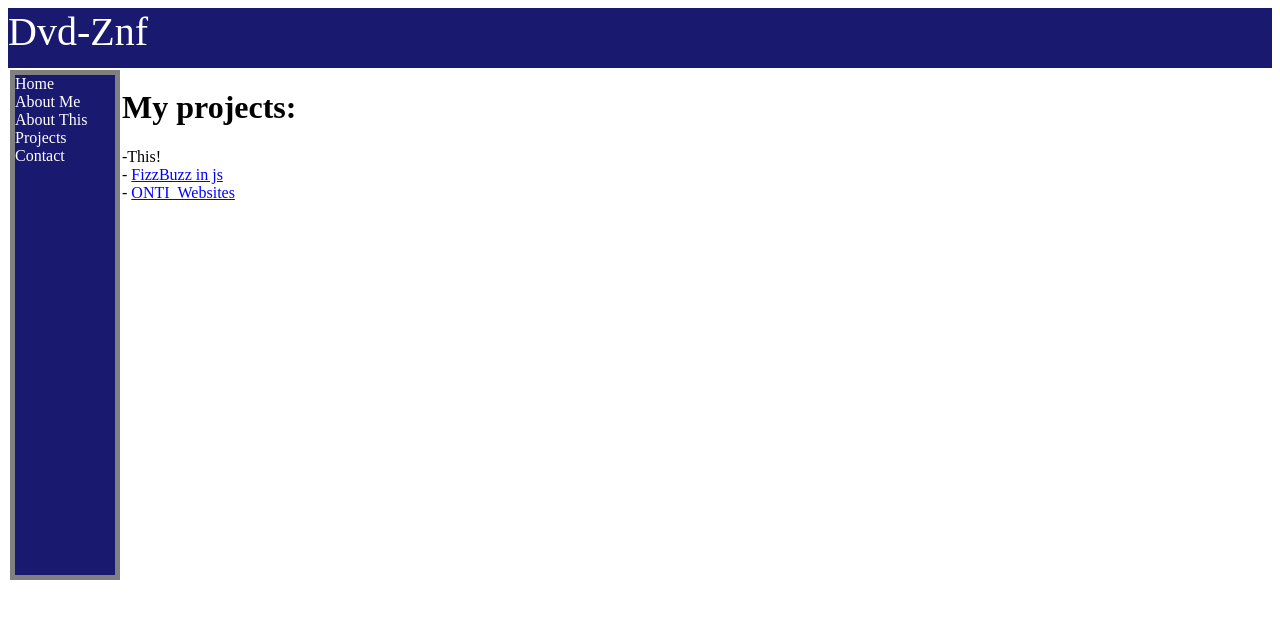
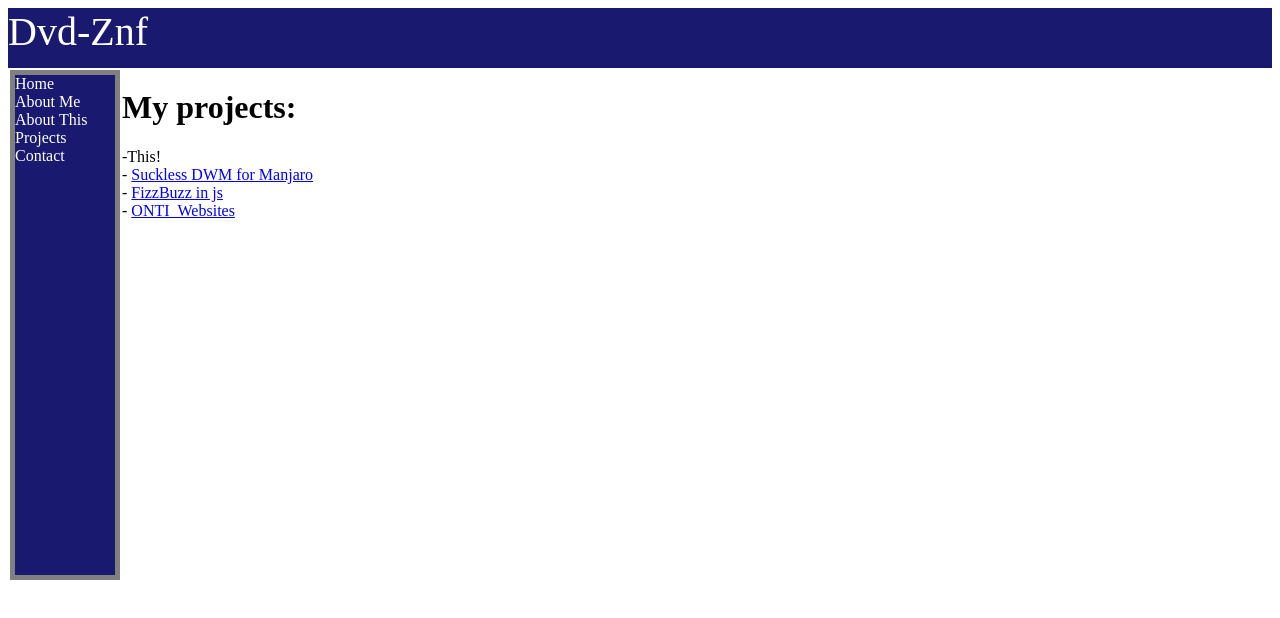
Before and after one commit to Dvd-Znf/Dvd-Hot, a plain HTML site: page pages/projects.html in a window 1280 px wide. Drawn offline with Linux system fonts and the light colour scheme.

Commit message:
New project added

```diff
--- a/pages/projects.html
+++ b/pages/projects.html
@@ -18,6 +18,7 @@
         <h1>My projects:</h1>
         <p>
              -This! <br>
+             - <a href="https://github.com/Dvd-Znf/DWM_Manjaro" class="contactscreen"> Suckless DWM for Manjaro</a> <br>
              - <a href="https://dvd-znf.github.io/TimeFizz.js/" class="contactscreen"> FizzBuzz in js</a> <br>
              - <a href="https://dvd-znf.github.io/ONTI_Websites/" class="contactscreen">ONTI_Websites</a>  <br>
         </p>
```
